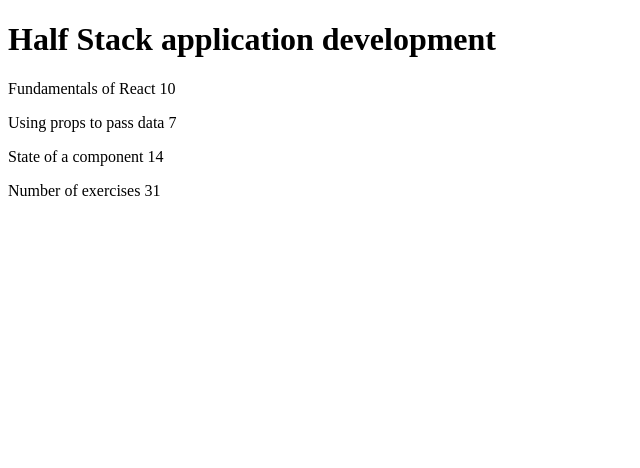
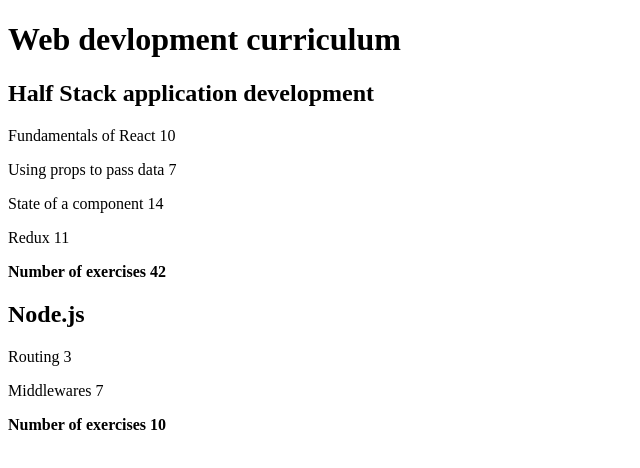
Before and after one commit to Griego86/fullstack-open, a React (Vite) app in the folder part1/courseinfo/: page / in a window 1280 px wide. Shown: the top 468 px of the page, without its empty margins (0-640 px from the left). Built offline with nearby package versions, Linux system fonts and the light colour scheme.

Commit message:
Exercises 2.1 to 2.5

```diff
--- a/part1/courseinfo/src/App.jsx
+++ b/part1/courseinfo/src/App.jsx
@@ -1,63 +1,56 @@
-const Header = (props) => {
-  return(
-  <div>
-    <h1>{props.course}</h1>
-  </div>
-  )
-}
-
-const Content = (props) => {
-  console.log(props);
-  return(
-    <div>
-      <Part part={props.parts[0].name} exercises={props.parts[0].exercises}/>
-      <Part part={props.parts[1].name} exercises={props.parts[1].exercises}/>
-      <Part part={props.parts[2].name} exercises={props.parts[2].exercises}/>
-    </div>
-  )
-}
-
-const Part = (props) => {
-  return(
-    <div>
-      <p>{props.part} {props.exercises}</p>
-    </div>
-  )
-}
-
-const Total = (props) => {
-  return(
-    <div>
-      <p>Number of exercises {props.parts[0].exercises + props.parts[1].exercises + props.parts[2].exercises}</p>
-    </div>
-  )
-}
-
+import Course from "./components/Course";
 
 const App = () => {
-  const course = {
+  const courses = [{
     name: 'Half Stack application development',
+    id: 1,
     parts: [
       {
         name: 'Fundamentals of React',
-        exercises: 10
+        exercises: 10,
+        id: 1
       },
       {
         name: 'Using props to pass data',
-        exercises: 7
+        exercises: 7,
+        id: 2
       },
       {
         name: 'State of a component',
-        exercises: 14
+        exercises: 14,
+        id: 3
+      },
+      {
+        name: 'Redux',
+        exercises: 11,
+        id: 4
+      }
+    ]
+  },
+  {
+    name: 'Node.js',
+      id: 2,
+      parts: [
+        {
+          name: 'Routing',
+          exercises: 3,
+          id: 1
+        },
+        {
+          name: 'Middlewares',
+          exercises: 7,
+          id: 2
         }
       ]
   }
+]
 
   return (
     <div>
-    <Header course={course.name} />
-    <Content parts={course.parts} />
-    <Total parts={course.parts} />
+      <h1>Web devlopment curriculum</h1>
+      {courses.map((course) =>
+        <Course key={course.id} course={course} />
+      )}
     </div>
   )
 }
--- /dev/null
+++ b/part1/courseinfo/src/components/Course.jsx
@@ -0,0 +1,50 @@
+const Header = ({name}) => {
+  return(
+  <div>
+    <h2>{name}</h2>
+    </div>
+  )
+}
+
+const Total = ({total}) => {
+  return(
+    <div>
+      <strong>Number of exercises {total}</strong>
+    </div>
+  )
+}
+
+const Content = ({parts}) => {
+  return(
+    <div>
+      {parts.map((part) =>
+        <Part key={part.id} part={part} />
+      )}
+    </div>
+  )
+}
+
+const Part = ({part}) => {
+  const {name, exercises} = part
+
+  return(
+    <div>
+      <p>{name} {exercises}</p>
+    </div>
+  )
+}
+
+const Course = ({course}) => {
+  const totalExercises = course.parts.reduce((acc, cur) => acc + cur.exercises, 0)
+
+  return(
+    <div>
+      <Header name={course.name} />
+      <Content parts={course.parts} />
+      <Total total={totalExercises} />
+    </div>
+  )
+}
+
+
+export default Course
```
Lines whose indentation alone changed are shown as unchanged.
